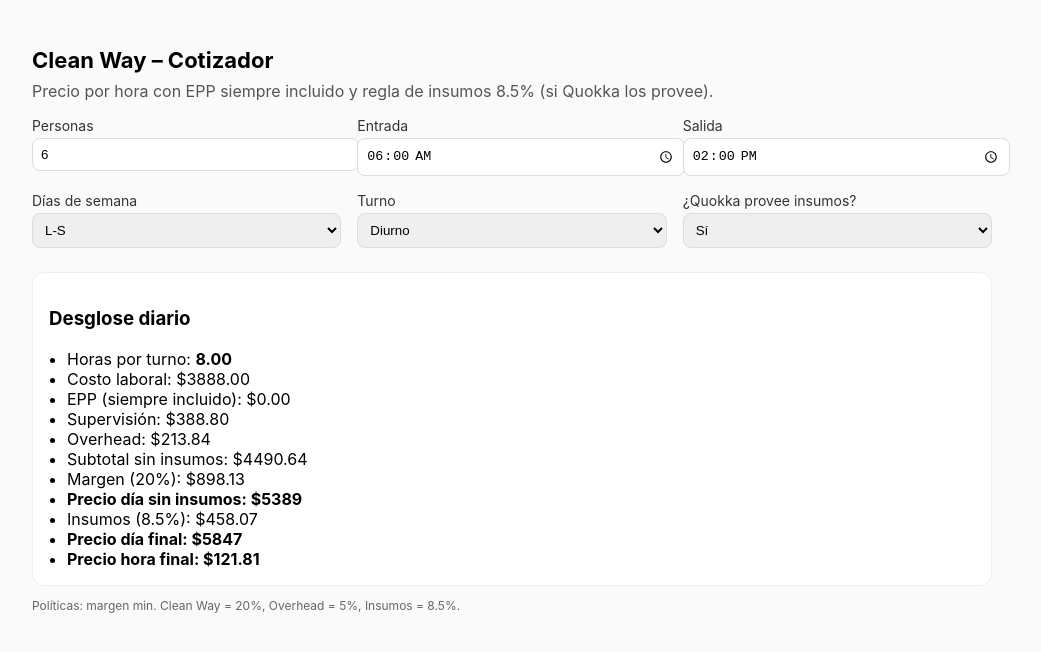
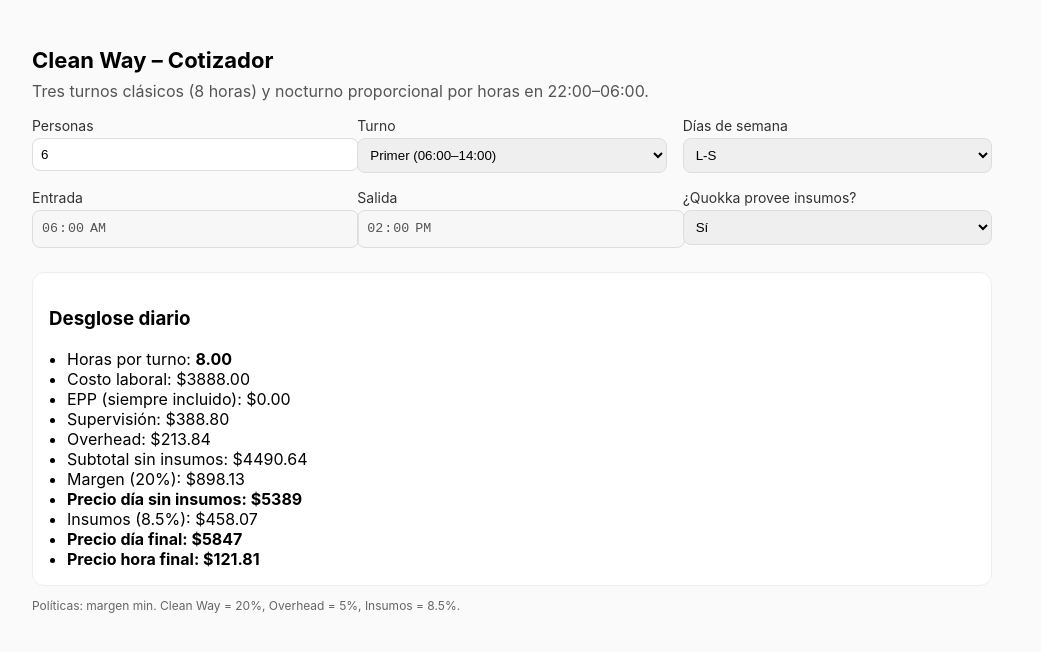
Before and after one commit to raulvenegasster-rgb/Cotizador-Clean-Way, a React (Vite) app: page / in a window 1280 px wide. Shown: the top 652 px of the page, without its empty margins (128-1169 px from the left). Built offline with nearby package versions, Linux system fonts and the light colour scheme.

Commit message:
Update App.tsx

```diff
--- a/src/web/App.tsx
+++ b/src/web/App.tsx
@@ -1,16 +1,27 @@
-import React, { useMemo, useState } from "react";
-import catalogs from "../../data/catalogs.cleanway.json";
+import React, { useEffect, useMemo, useState } from "react";
+import catalogsRaw from "../../data/catalogs.cleanway.json";
 import { cotizarCleanWay } from "../engine_cleanway";
-import type { CleanWayInput } from "../types";
+import type { CleanWayInput, Catalogs } from "../types";
+
+const catalogs = catalogsRaw as unknown as Catalogs;
 
 export default function App() {
   const [personas, setPersonas] = useState(6);
+  const [turnoId, setTurnoId] = useState<CleanWayInput["turnoId"]>("Primer");
   const [horaEntrada, setHoraEntrada] = useState("06:00");
   const [horaSalida, setHoraSalida] = useState("14:00");
   const [dias, setDias] = useState("L-S");
-  const [turno, setTurno] = useState("Diurno");
+  const [turno, setTurno] = useState("Primer");
   const [insumosQuokka, setInsumosQuokka] = useState(true);
   const [m2, setM2] = useState<number|undefined>(1200);
+
+  useEffect(()=>{
+    // Auto-fill hours when selecting a standard shift
+    if (turnoId === "Primer") { setHoraEntrada("06:00"); setHoraSalida("14:00"); setTurno("Primer"); }
+    if (turnoId === "Segundo") { setHoraEntrada("14:00"); setHoraSalida("22:00"); setTurno("Segundo"); }
+    if (turnoId === "Tercer") { setHoraEntrada("22:00"); setHoraSalida("06:00"); setTurno("Tercer"); }
+    if (turnoId === "Personalizado") { setTurno("Personalizado"); }
+  }, [turnoId]);
 
   const input: CleanWayInput = useMemo(()=>({
     personas,
@@ -18,27 +29,32 @@
     horaSalida,
     diasSemana: dias,
     turno,
+    turnoId,
     insumosProveeQuokka: insumosQuokka,
     m2
-  }), [personas, horaEntrada, horaSalida, dias, turno, insumosQuokka, m2]);
+  }), [personas, horaEntrada, horaSalida, dias, turno, turnoId, insumosQuokka, m2]);
 
   const res = useMemo(()=>cotizarCleanWay(catalogs as any, input), [input]);
 
   return (
     <div style={{ fontFamily: "Inter, system-ui, Arial", padding: 24, maxWidth: 960, margin: "0 auto" }}>
       <h1 style={{ marginBottom: 8 }}>Clean Way – Cotizador</h1>
-      <p style={{ color: "#555", marginTop: 0 }}>Precio por hora con EPP siempre incluido y regla de insumos 8.5% (si Quokka los provee).</p>
+      <p style={{ color: "#555", marginTop: 0 }}>Tres turnos clásicos (8 horas) y nocturno proporcional por horas en 22:00–06:00.</p>
 
       <div style={{ display: "grid", gridTemplateColumns: "repeat(3, 1fr)", gap: 16, marginTop: 16 }}>
         <label>Personas
           <input type="number" value={personas} onChange={e=>setPersonas(Number(e.target.value))} min={1} style={{ width: "100%" }}/>
         </label>
-        <label>Entrada
-          <input type="time" value={horaEntrada} onChange={e=>setHoraEntrada(e.target.value)} style={{ width: "100%" }}/>
+
+        <label>Turno
+          <select value={turnoId} onChange={e=>setTurnoId(e.target.value as any)} style={{ width: "100%" }}>
+            <option value="Primer">Primer (06:00–14:00)</option>
+            <option value="Segundo">Segundo (14:00–22:00)</option>
+            <option value="Tercer">Tercer (22:00–06:00)</option>
+            <option value="Personalizado">Personalizado</option>
+          </select>
         </label>
-        <label>Salida
-          <input type="time" value={horaSalida} onChange={e=>setHoraSalida(e.target.value)} style={{ width: "100%" }}/>
-        </label>
+
         <label>Días de semana
           <select value={dias} onChange={e=>setDias(e.target.value)} style={{ width: "100%" }}>
             <option value="L-V">L-V</option>
@@ -47,12 +63,14 @@
             <option value="L,M,X,J,V">L,M,X,J,V</option>
           </select>
         </label>
-        <label>Turno
-          <select value={turno} onChange={e=>setTurno(e.target.value)} style={{ width: "100%" }}>
-            <option>Diurno</option>
-            <option>Nocturno</option>
-          </select>
+
+        <label>Entrada
+          <input type="time" value={horaEntrada} onChange={e=>setHoraEntrada(e.target.value)} disabled={turnoId!=="Personalizado"} style={{ width: "100%" }}/>
         </label>
+        <label>Salida
+          <input type="time" value={horaSalida} onChange={e=>setHoraSalida(e.target.value)} disabled={turnoId!=="Personalizado"} style={{ width: "100%" }}/>
+        </label>
+
         <label>¿Quokka provee insumos?
           <select value={insumosQuokka ? "si" : "no"} onChange={e=>setInsumosQuokka(e.target.value==="si")} style={{ width: "100%" }}>
             <option value="si">Sí</option>
@@ -84,7 +102,11 @@
       </div>
 
       <div style={{ marginTop: 12, fontSize: 12, color: "#666" }}>
-        <p>Políticas: margen min. Clean Way = {(catalogs.politicas.MargenMin_CleanWay*100).toFixed(0)}%, Overhead = {(catalogs.politicas["CostoAdministrativo%"]*100).toFixed(0)}%, Insumos = {(catalogs.politicas.FactorInsumosPct ? catalogs.politicas.FactorInsumosPct*100 : 8.5).toFixed(1)}%.</p>
+        <p>
+          Políticas: margen min. Clean Way = {(catalogs.politicas.MargenMin_CleanWay*100).toFixed(0)}%,
+          Overhead = {(catalogs.politicas["CostoAdministrativo%"]*100).toFixed(0)}%,
+          Insumos = {(((catalogs.politicas as any).FactorInsumosPct ?? 0.085)*100).toFixed(1)}%.
+        </p>
       </div>
     </div>
   );
```
